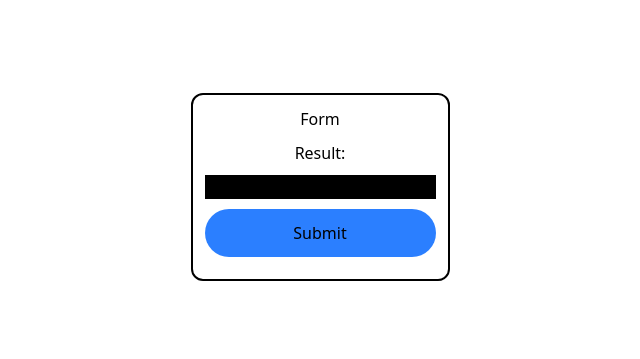
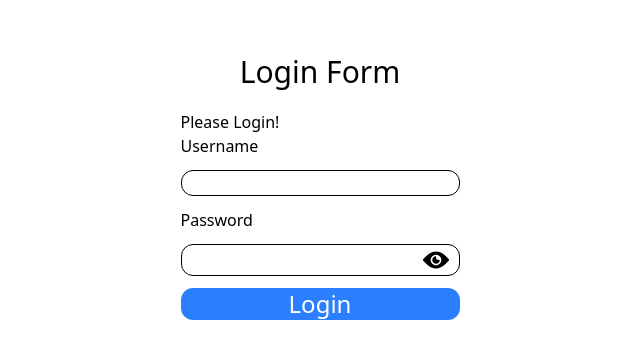
Before and after one commit to ManaChanCoder/react-challenge, a React (Vite) app: page / in a window 1280 px wide. Shown: the part 213-572 px from the top of the page, without its empty margins (320-960 px from the left). Built offline with nearby package versions, Linux system fonts and the light colour scheme.

Commit message:
Login Toggle

```diff
--- a/package.json
+++ b/package.json
@@ -13,6 +13,7 @@
     "@tailwindcss/vite": "^4.1.11",
     "react": "^19.1.0",
     "react-dom": "^19.1.0",
+    "react-icons": "^5.5.0",
     "tailwindcss": "^4.1.11"
   },
   "devDependencies": {
--- a/src/App.jsx
+++ b/src/App.jsx
@@ -1,11 +1,90 @@
-import React from "react";
+import React, { useState } from "react";
 
-import HandleForm from "./components/HandleForm";
+import { IoIosEye, IoIosEyeOff } from "react-icons/io";
 
 const App = () => {
+  const [isLogin, setIsLogin] = useState(false);
+  const [user, setUsers] = useState({
+    username: "",
+    password: "",
+  });
+  const [showPass, setShowPass] = useState(true);
+  const handleOnChange = (e) => {
+    const { name, value } = e.target;
+    setUsers((prev) => ({
+      ...prev,
+      [name]: value,
+    }));
+  };
+  const login = (e) => {
+    e.preventDefault();
+    if (user.username === "Rhogenn" && user.password === "Saingga") {
+      setIsLogin(true);
+      setUsers({
+        username: "",
+        password: "",
+      });
+    }
+  };
+  const logout = () => {
+    if (isLogin) {
+      setIsLogin(!isLogin);
+    }
+  };
+
+  const handleHidePassword = () => {
+    setShowPass(!showPass);
+  };
   return (
-    <div>
-      <HandleForm />
+    <div className="w-full h-screen flex justify-center items-center">
+      <div className="">
+        <h1 className="mb-5 text-3xl text-center">Login Form</h1>
+        {isLogin ? (
+          <p className="mb-2.5">Welcome, User!</p>
+        ) : (
+          <p>Please Login!</p>
+        )}
+        <form action="" onSubmit={login} className="flex flex-col gap-3">
+          <label htmlFor="">Username</label>
+          <input
+            type="text"
+            className="border rounded-xl outline-none px-2"
+            name="username"
+            value={user.username}
+            onChange={handleOnChange}
+          />
+          <label htmlFor="">Password</label>
+          <div className="flex justify-between border rounded-xl px-2">
+            <input
+              type={showPass ? "password" : "text"}
+              className="outline-none "
+              name="password"
+              value={user.password}
+              onChange={handleOnChange}
+            />
+            {showPass ? (
+              <IoIosEye
+                size={30}
+                className="cursor-pointer"
+                onClick={handleHidePassword}
+              />
+            ) : (
+              <IoIosEyeOff
+                size={30}
+                className="cursor-pointer"
+                onClick={handleHidePassword}
+              />
+            )}
+          </div>
+          <button
+            type="submit"
+            onClick={logout}
+            className="bg-blue-500 hover:bg-blue-400 text-white hover:text-black text-2xl cursor-pointer rounded-xl"
+          >
+            {isLogin ? "Logout" : "Login"}
+          </button>
+        </form>
+      </div>
     </div>
   );
 };
--- a/src/components/Form.jsx
+++ /dev/null
@@ -1,30 +0,0 @@
-import React from "react";
-
-const Form = (props) => {
-  const { name, handleOnChange, alertResult, doubleClick, bgColor } = props;
-  return (
-    <div className="w-full h-screen flex justify-center items-center">
-      <div
-        className="border-[2px] rounded-xl p-3 flex flex-col items-center"
-        onDoubleClick={doubleClick}
-        style={{ background: bgColor }}
-      >
-        <h1 className="text-center">Form</h1>
-        <span className="block my-2.5">Result: {name}</span>
-        <input
-          type="text"
-          onChange={handleOnChange}
-          className="bg-black text-white"
-        />
-        <button
-          className="p-3 bg-blue-500 hover:bg-blue-400 cursor-pointer my-2.5 w-full rounded-3xl"
-          onClick={alertResult}
-        >
-          Submit
-        </button>
-      </div>
-    </div>
-  );
-};
-
-export default Form;
--- a/src/components/HandleForm.jsx
+++ /dev/null
@@ -1,32 +0,0 @@
-import React, { useState } from "react";
-
-import Form from "./Form";
-
-const HandleForm = () => {
-  const [name, setName] = useState("");
-  const [bgColor, setBgColor] = useState("white");
-
-  const handleOnChange = (e) => {
-    setName(e.target.value);
-  };
-  const alertResult = () => {
-    alert(name);
-  };
-  const handleDoubleClick = () => {
-    setBgColor("blue");
-  };
-
-  return (
-    <div>
-      <Form
-        name={name}
-        handleOnChange={handleOnChange}
-        alertResult={alertResult}
-        doubleClick={handleDoubleClick}
-        bgColor={bgColor}
-      />
-    </div>
-  );
-};
-
-export default HandleForm;
```
Also changed, not shown: 1 other file (tests, documents, lock files or other folders).
